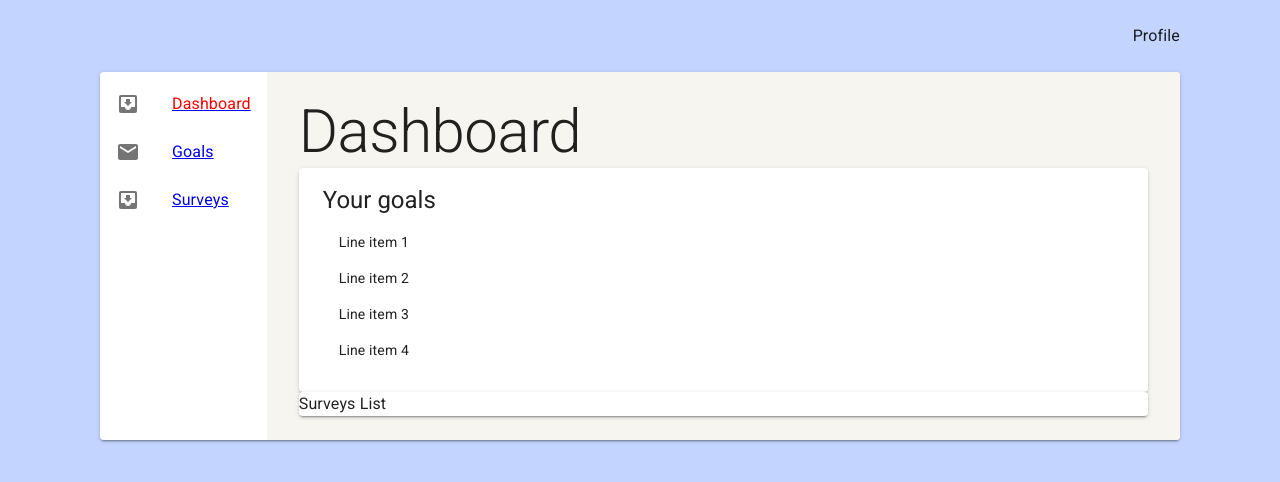
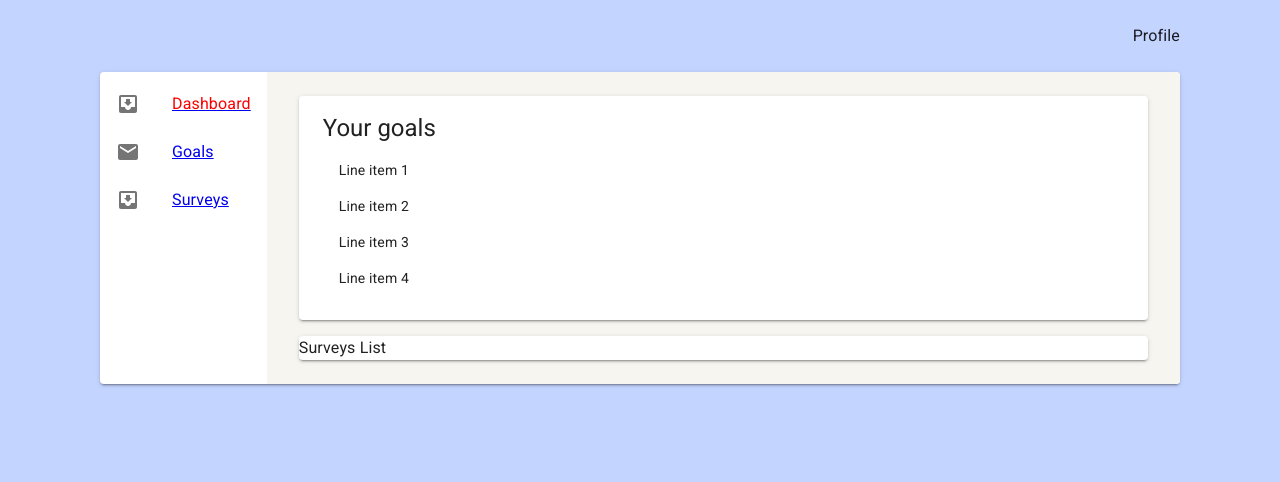
Before and after one commit to klauskpm/my-turborepo, a React (Create React App) app in the folder apps/testing-react/: page /dashboard in a window 1280 px wide. Shown: the top 482 px of the page. Built offline with nearby package versions, Linux system fonts and the light colour scheme.

Commit message:
feat(testing-react): use Stack on Dashboard

```diff
--- a/apps/testing-react/src/routes/Dashboard.tsx
+++ b/apps/testing-react/src/routes/Dashboard.tsx
@@ -1,14 +1,15 @@
 import React from 'react';
-import { Typography } from '@mui/material';
+import { Stack } from "@mui/material";
 import { GoalsList } from '../ui/GoalsList';
 import { SurveysList } from '../ui/SurveysList';
 
 export function Dashboard() {
   return (
     <>
-      <Typography variant='h2'>Dashboard</Typography>
-      <GoalsList />
-      <SurveysList />
+      <Stack spacing={2}>
+        <GoalsList />
+        <SurveysList />
+      </Stack>
     </>
   )
 }
```
